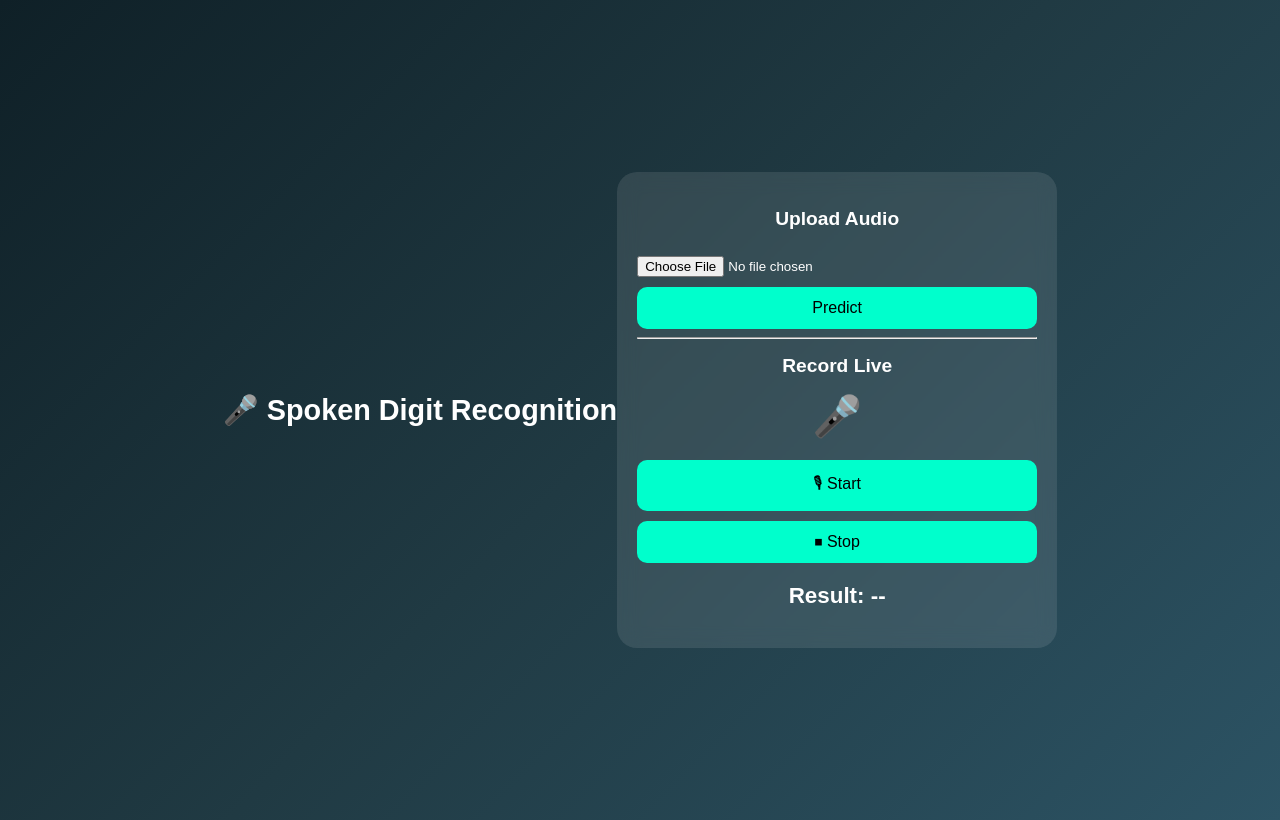
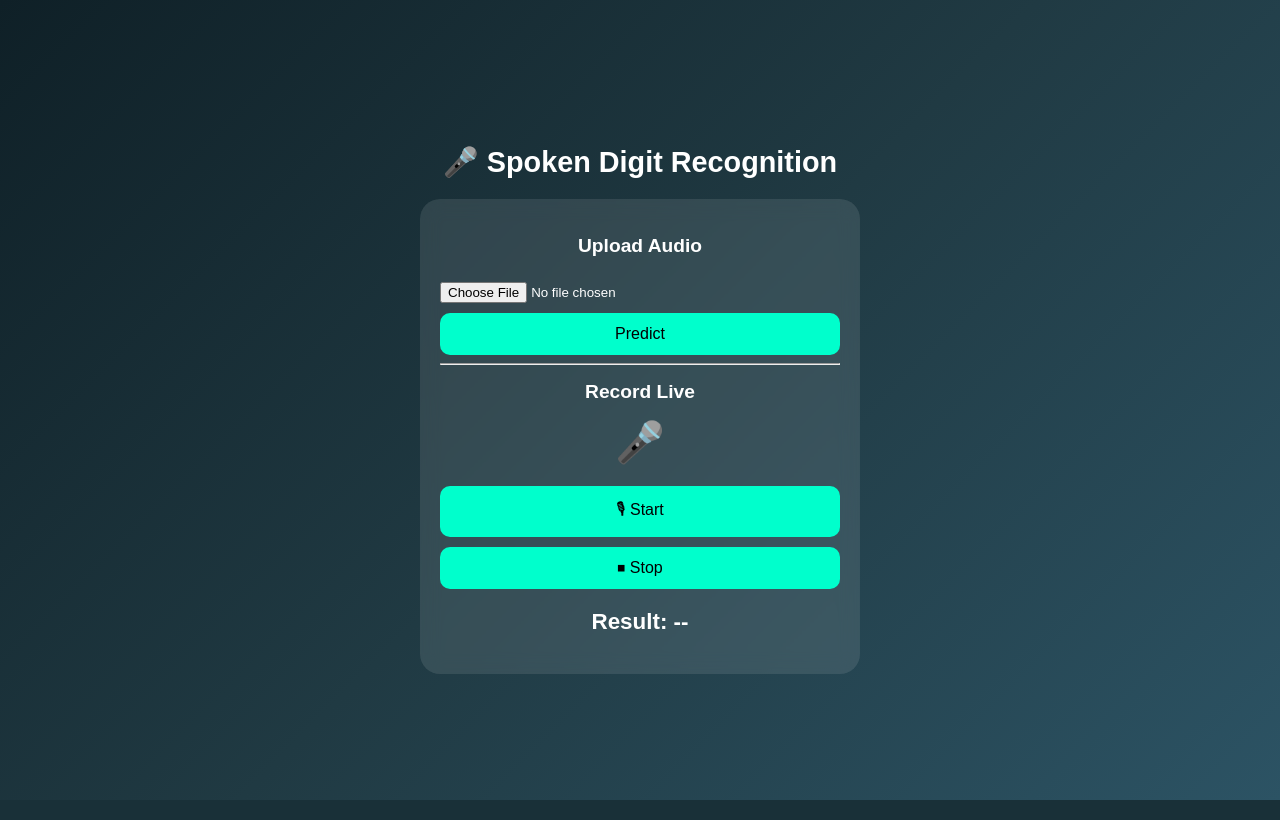
Before and after one commit to Kadhija-03/spoken-digit-recognition, a Flask app: page / in a window 1280 px wide. Run offline with Flask 3, Linux system fonts and the light colour scheme.

Commit message:
Refactor CSS for better layout and mobile optimization

```diff
--- a/static/style.css
+++ b/static/style.css
@@ -8,10 +8,10 @@ body {
 /* Container */
 .container {
   display: flex;
+  flex-direction: column;   /* 🔥 important */
+  align-items: center;
   justify-content: center;
-  align-items: center;
   min-height: 100vh;
-  padding: 10px;
 }
 
 /* Card */
@@ -29,6 +29,7 @@ body {
 h1 {
   text-align: center;
   font-size: 1.8rem;
+
 }
 
 h2 {
```
